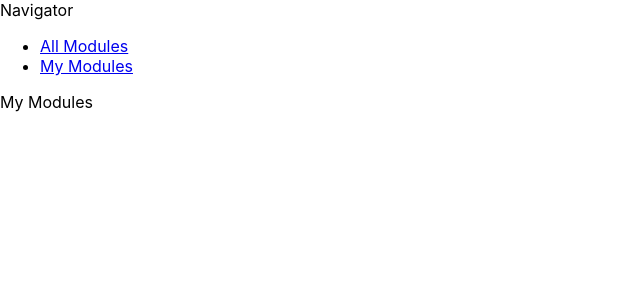
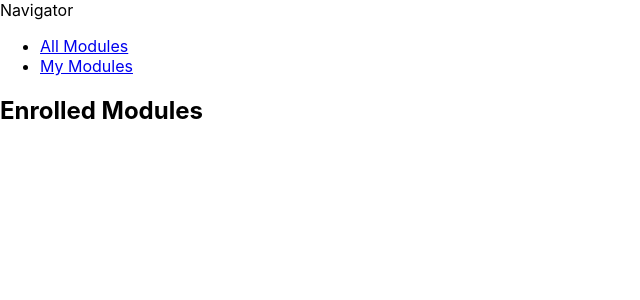
Before and after one commit to adidoesnt/classmate, a React (Create React App) app: page /me in a window 1280 px wide. Shown: the top 300 px of the page, without its empty margins (0-640 px from the left). Built offline with nearby package versions, Linux system fonts and the light colour scheme.

Commit message:
Add enrolment toggling functionality

```diff
--- a/src/components/modules/Module.js
+++ b/src/components/modules/Module.js
@@ -11,10 +11,10 @@ function Module(props) {
             enrolledContext.dropModule(props.code);
         } else {
             enrolledContext.enrolModule({
-                code: props.code,
+                moduleCode: props.code,
                 title: props.title,
                 description: props.description,
-                mcs: props.mcs
+                moduleCredit: props.mcs
             });
         }
     }
@@ -30,7 +30,7 @@ function Module(props) {
             </div>
             <div>
                 <button onClick = {toggleEnrolmentHandler}>{
-                    moduleSelected ? 'Drop Module' : 'Enrol'
+                    moduleSelected ? 'Drop' : 'Enrol'
                 }</button>
             </div>
         </ModuleCard>
--- a/src/pages/MyModules.js
+++ b/src/pages/MyModules.js
@@ -1,5 +1,14 @@
+import {useContext} from 'react';
+import MyModulesContext from '../store/myModulesContext';
+import ModuleList from '../components/modules/ModuleList';
+
 function MyModules() {
-    return <div>My Modules</div>
+    const modulesContext = useContext(MyModulesContext);
+    return <section>
+        <h1>Enrolled Modules</h1>
+        {console.log(modulesContext.myModules)}
+        <ModuleList modules = {modulesContext.myModules}/>
+    </section>
 }
 
 export default MyModules;
--- a/src/store/myModulesContext.js
+++ b/src/store/myModulesContext.js
@@ -23,12 +23,12 @@ export function MyModulesContextProvider(props) {
 
     function dropModuleHandler(moduleCode) {
         setEnrolledModules((latestEnrolledModules)=>{
-            return latestEnrolledModules.filter(module => moduleCode !== module.code);
+            return latestEnrolledModules.filter(module => moduleCode !== module.moduleCode);
         });
     }
 
     function moduleEnrolledHandler(moduleCode) {
-        return enrolledModules.some(module => module.code === moduleCode);
+        return enrolledModules.some(module => module.moduleCode === moduleCode);
     }
 
     return <MyModulesContext.Provider value = {context}>
```
